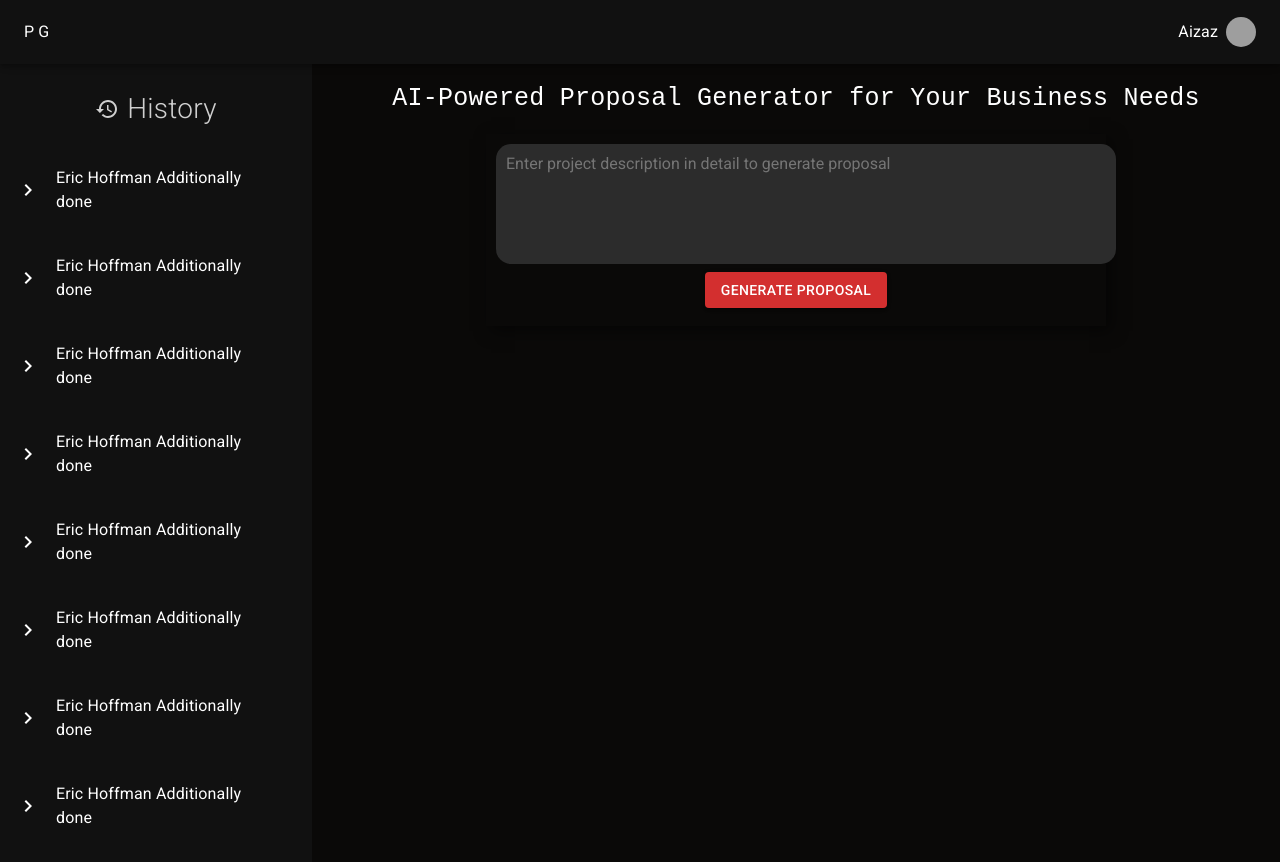
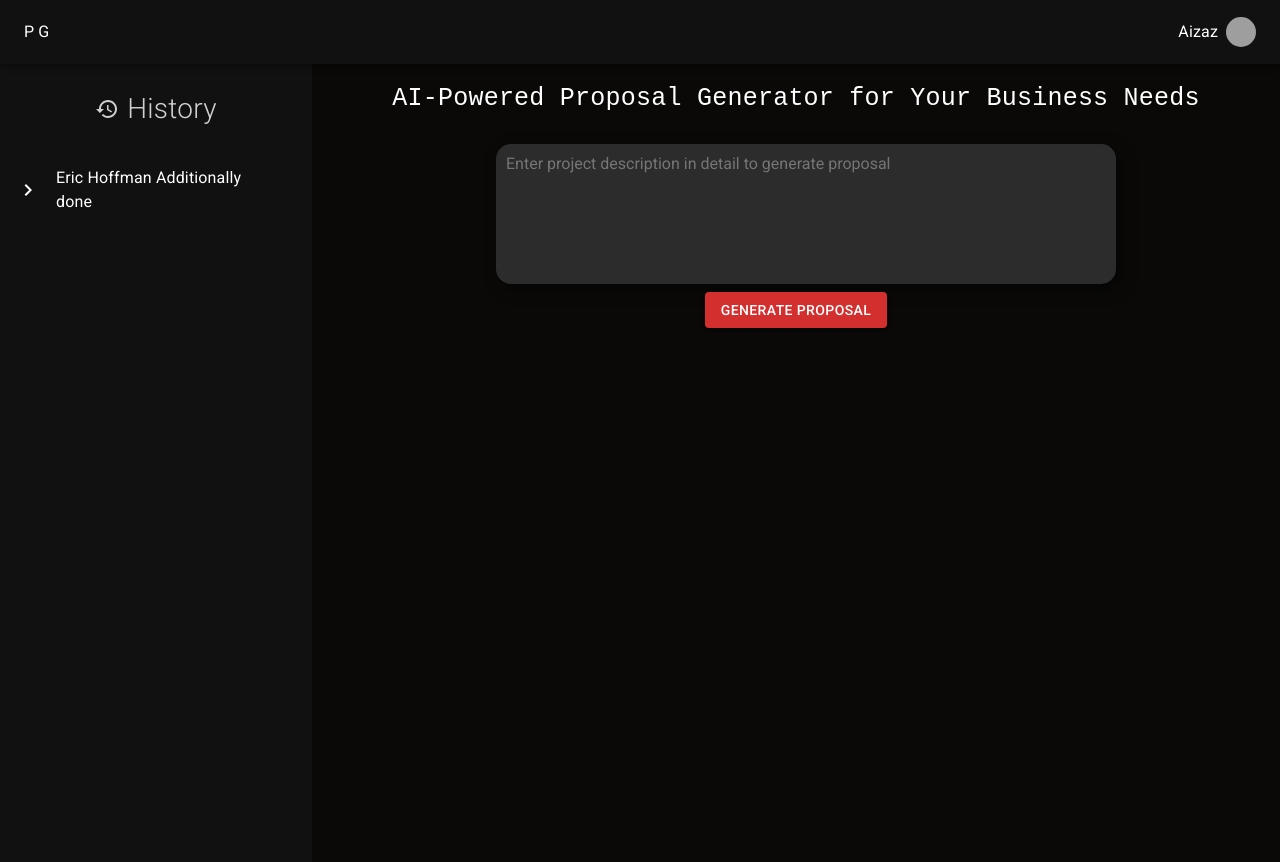
Before and after one commit to aizazulllhaq/Proposal_Generator, a React (Vite) app in the folder Frontend/: page / in a window 1280 px wide. Built offline with nearby package versions, Linux system fonts and the light colour scheme; grey boxes are pictures that could not be loaded.

Commit message:
Frontend Completed

```diff
--- a/Frontend/src/Components/Home/Main.jsx
+++ b/Frontend/src/Components/Home/Main.jsx
@@ -5,14 +5,13 @@ const Search = styled("div")({
   width: "90%",
   maxWidth: 600,
   padding: "10px",
-  boxShadow: "5px 5px 15px rgba(0, 0, 0, 0.5)",
   display:"flex",
   flexDirection:"column",
 });
 
 const StyledTextarea = styled("textarea")({
   width: "100%",
-  height: "100px",
+  height: "120px",
   backgroundColor: "#2c2c2c",
   border: "none",
   borderRadius: "15px",
@@ -24,6 +23,7 @@ const StyledTextarea = styled("textarea")({
   resize: "none",
   overflowY: "auto",
   scrollbarWidth: "none",
+  boxShadow: "5px 5px 15px rgba(0, 0, 0, 0.5)",
 });
 
 const Main = () => {
--- a/Frontend/src/Components/Home/SideBar.jsx
+++ b/Frontend/src/Components/Home/SideBar.jsx
@@ -52,76 +52,6 @@ const SideBar = () => {
             <ListItemText primary="Eric Hoffman Additionally done" />
           </ListItemButton>
         </ListItem>
-        <ListItem>
-          <KeyboardArrowRightIcon />
-
-          <ListItemButton>
-            <ListItemText primary="Eric Hoffman Additionally done" />
-          </ListItemButton>
-        </ListItem>{" "}
-        <ListItem>
-          <KeyboardArrowRightIcon />
-
-          <ListItemButton>
-            <ListItemText primary="Eric Hoffman Additionally done" />
-          </ListItemButton>
-        </ListItem>{" "}
-        <ListItem>
-          <KeyboardArrowRightIcon />
-
-          <ListItemButton>
-            <ListItemText primary="Eric Hoffman Additionally done" />
-          </ListItemButton>
-        </ListItem>{" "}
-        <ListItem>
-          <KeyboardArrowRightIcon />
-
-          <ListItemButton>
-            <ListItemText primary="Eric Hoffman Additionally done" />
-          </ListItemButton>
-        </ListItem>{" "}
-        <ListItem>
-          <KeyboardArrowRightIcon />
-
-          <ListItemButton>
-            <ListItemText primary="Eric Hoffman Additionally done" />
-          </ListItemButton>
-        </ListItem>{" "}
-        <ListItem>
-          <KeyboardArrowRightIcon />
-
-          <ListItemButton>
-            <ListItemText primary="Eric Hoffman Additionally done" />
-          </ListItemButton>
-        </ListItem>
-        <ListItem>
-          <KeyboardArrowRightIcon />
-
-          <ListItemButton>
-            <ListItemText primary="Eric Hoffman Additionally done" />
-          </ListItemButton>
-        </ListItem>{" "}
-        <ListItem>
-          <KeyboardArrowRightIcon />
-
-          <ListItemButton>
-            <ListItemText primary="Eric Hoffman Additionally done" />
-          </ListItemButton>
-        </ListItem>{" "}
-        <ListItem>
-          <KeyboardArrowRightIcon />
-
-          <ListItemButton>
-            <ListItemText primary="Eric Hoffman Additionally done" />
-          </ListItemButton>
-        </ListItem>{" "}
-        <ListItem>
-          <KeyboardArrowRightIcon />
-
-          <ListItemButton>
-            <ListItemText primary="Eric Hoffman Additionally done" />
-          </ListItemButton>
-        </ListItem>{" "}
       </List>
     </Box>
   );
--- a/Frontend/src/Components/Navbar.jsx
+++ b/Frontend/src/Components/Navbar.jsx
@@ -1,9 +1,18 @@
-import { AppBar, Avatar, Box, Toolbar, Typography } from "@mui/material";
-import React from "react";
+import {
+  AppBar,
+  Avatar,
+  Box,
+  Menu,
+  MenuItem,
+  MenuList,
+  Toolbar,
+  Typography,
+} from "@mui/material";
+import React, { useState } from "react";
 
 const Navbar = () => {
+  const [open, setOpen] = useState(false);
   return (
-    <Box bgcolor={"red"}>
     <AppBar position="sticky" sx={{ backgroundColor: "#111111" }}>
       <Toolbar sx={{ display: "flex", justifyContent: "space-between" }}>
         <Typography>P G</Typography>
@@ -12,11 +21,28 @@ const Navbar = () => {
           <Avatar
             src="https://encrypted-tbn0.gstatic.com/images?q=tbn:ANd9GcQK_mAcrV3vVhLq6HK4c1liqGV59qhOwXdEGw&s"
             sx={{ width: 30, height: 30 }}
+            onClick={(e) => setOpen(true)}
           />
         </Box>
       </Toolbar>
+      <Menu
+        open={open}
+        onClose={(e) => setOpen(false)}
+        anchorOrigin={{
+          vertical: "top",
+          horizontal: "right",
+        }}
+        transformOrigin={{
+          vertical: "top",
+          horizontal: "right",
+        }}
+        sx={{
+          mt: 5,
+        }}
+      >
+        <MenuItem bgcolor={"#111111"}>Profile</MenuItem>
+      </Menu>
     </AppBar>
-    </Box>
   );
 };
 
```
Lines whose indentation alone changed are shown as unchanged.
